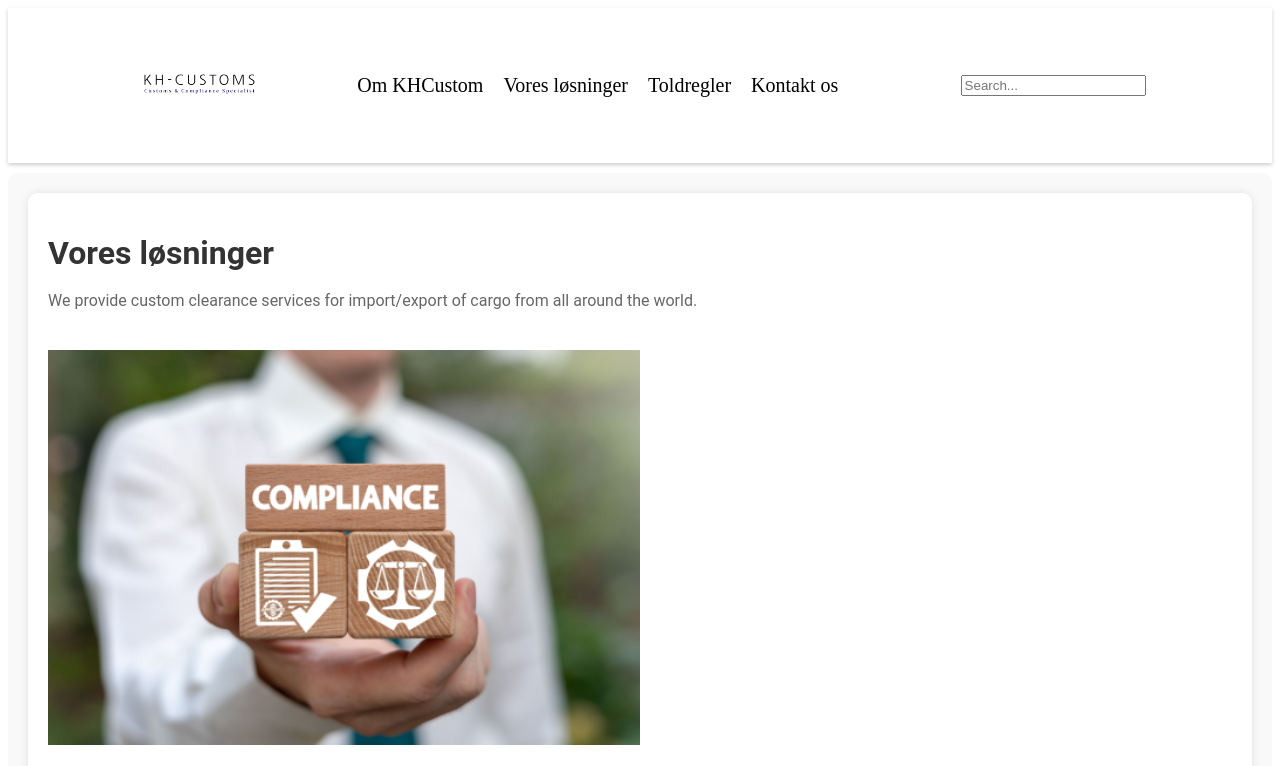
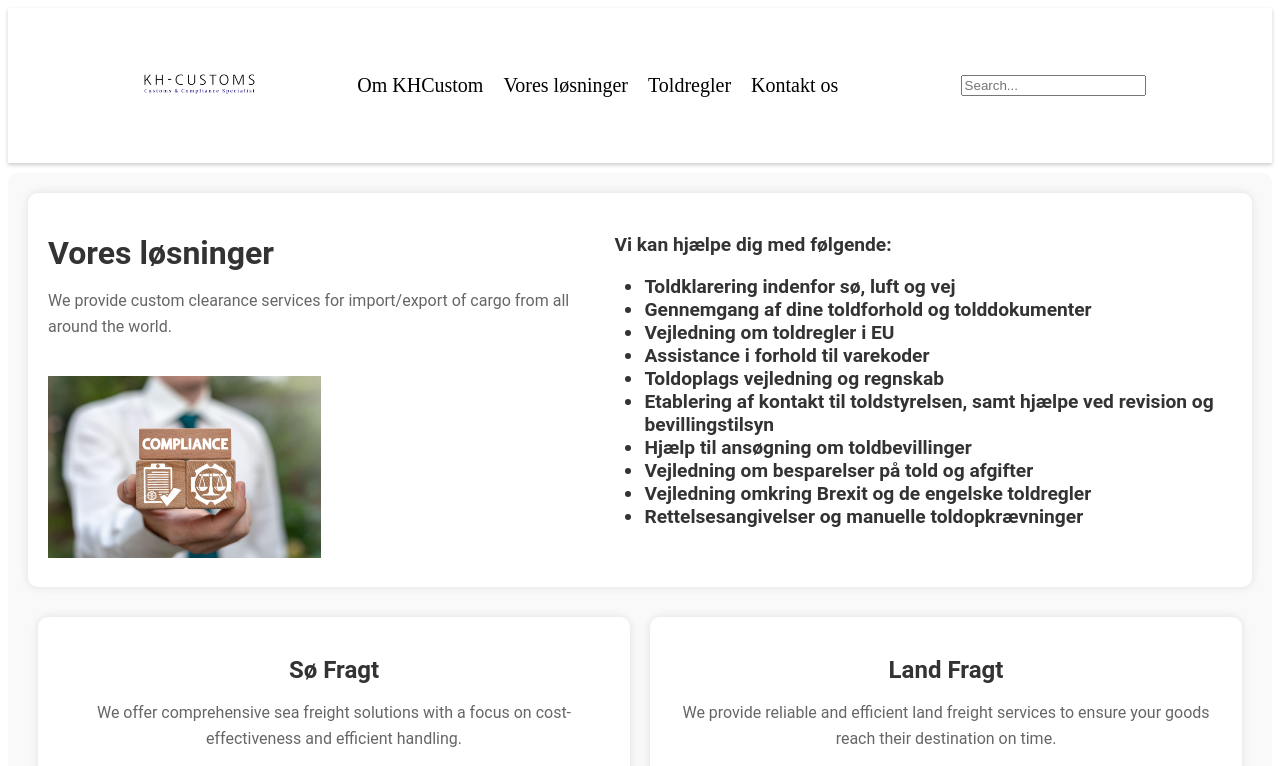
Before and after one commit to Jesperejohannsen/khCustoms, a React (Vite) app: page /services in a window 1280 px wide. Shown: the top 766 px of the page. Built offline with nearby package versions, Linux system fonts and the light colour scheme.

Commit message:
changes in the css

```diff
--- a/src/components/solutionSite/SolutionsSite.tsx
+++ b/src/components/solutionSite/SolutionsSite.tsx
@@ -7,12 +7,15 @@ const SolutionsSite = () => {
   return (
     <div className="solutions-site">
       <div className="solutionsSectionOne">
+        <div>
           <h1>Vores løsninger</h1>
           <p>
             We provide custom clearance services for import/export of cargo from
             all around the world.
           </p>
           <img src={compliancePicture} alt="" />
+        </div>
+        <div className="solutionList">
           <h3>
             Vi kan hjælpe dig med følgende:
             <ul>
@@ -31,6 +34,7 @@ const SolutionsSite = () => {
               <li>Rettelsesangivelser og manuelle toldopkrævninger</li>
             </ul>
           </h3>
+        </div>
       </div>
       <div className="solutions-details">
         <div>
--- a/src/components/solutionSite/solutionsSite.css
+++ b/src/components/solutionSite/solutionsSite.css
@@ -14,6 +14,7 @@
   margin-bottom: 20px;
   font-family: 'Roboto', sans-serif;
   color: #333;
+  display: flex;
 }
 
 .solutionsSectionOne h1 {
@@ -35,11 +36,17 @@
 
 .solutionsSectionOne h3 {
   font-size: 1.2em;
-  margin-top: 20px;
+  margin-top: 20px;}
+
+.solutionsSectionOne ul {
+  padding-left: 30px;
 }
 
-.solutionsSectionOne ul {
-  padding-left: 20px;
+.solutionList{
+  display: flex;
+  justify-content: space-between;
+  flex-wrap: wrap;
+  margin-left: 20px;
 }
 
 .solutions-details {
```
